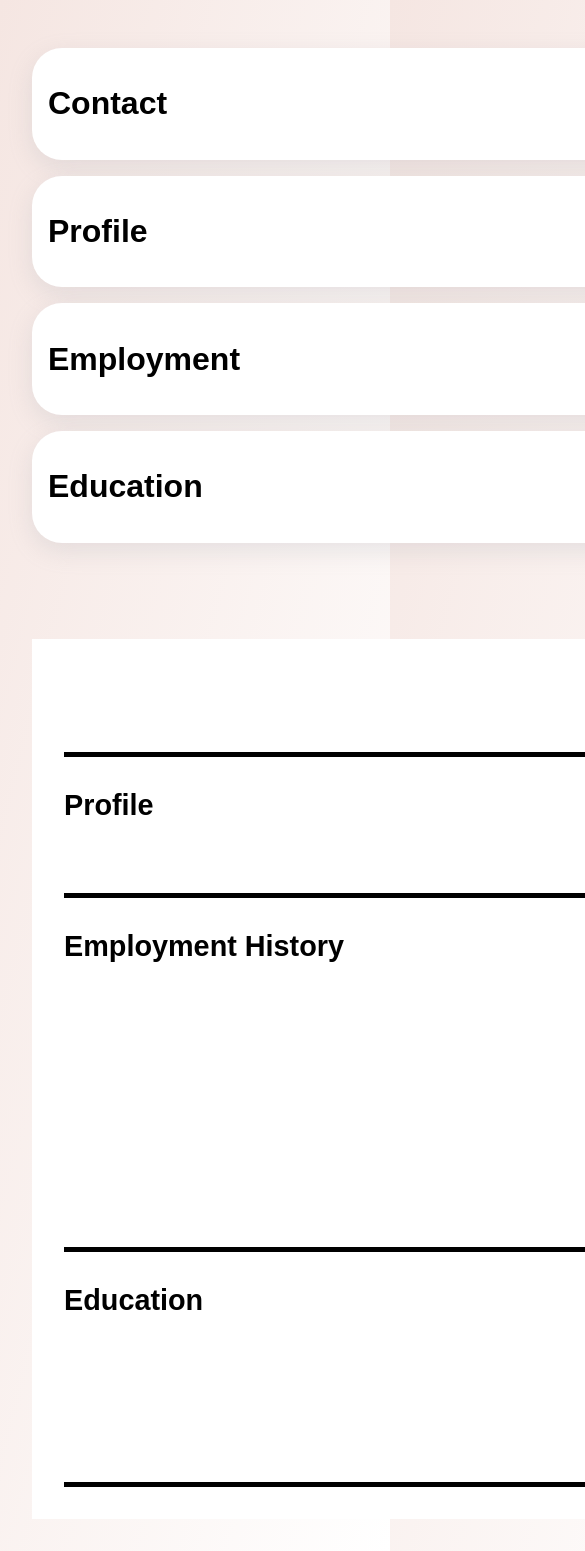
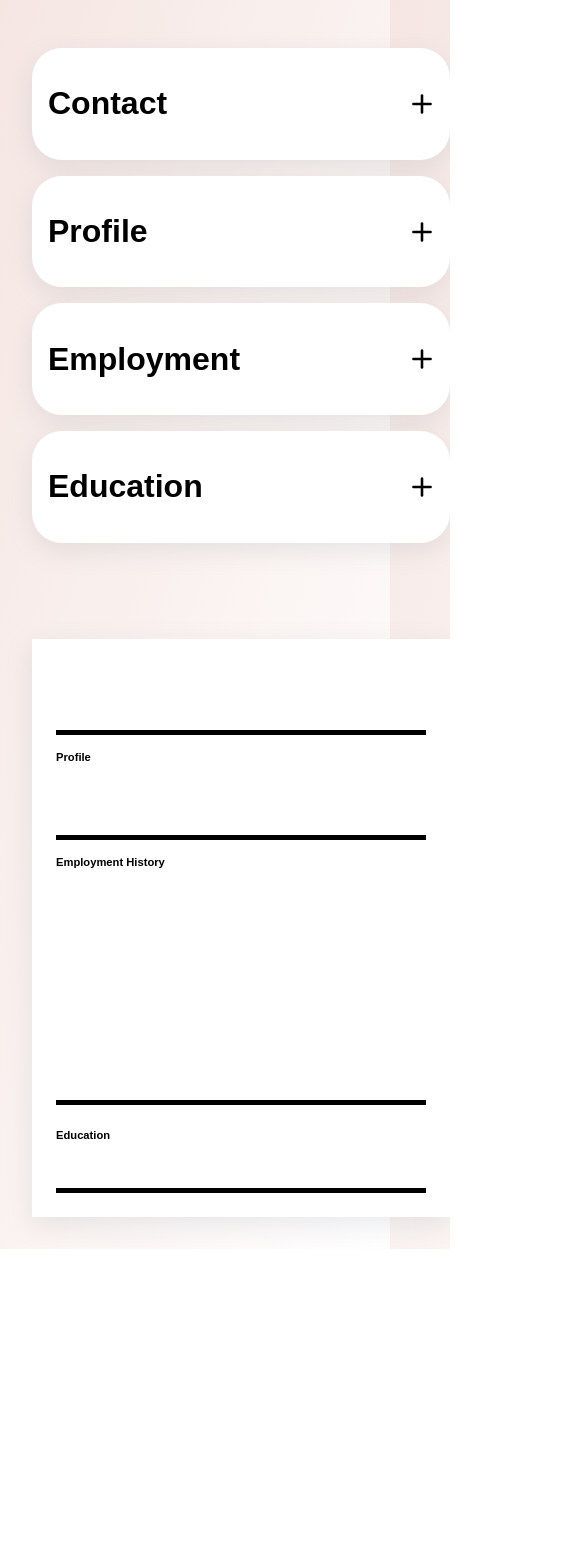
Before and after one commit to Jonathan-Winter-Dev/cv-maker, a React (Vite) app: page / in a window 390 px wide. Shown: the top 1551 px of the page, 585 px wide, since content can reach past the window. After the commit the page ends 1249 px from the top, so only its background shows below. Built offline with nearby package versions, Linux system fonts and the light colour scheme.

Commit message:
add cv page font responsiveness

```diff
--- a/src/App.css
+++ b/src/App.css
@@ -353,7 +353,6 @@ template {
 /* END CSS NORMALIZE */
 
 :root {
-  min-height: 1vw;
   font-family: Arial, Helvetica, sans-serif;
   --delete-color: #ee6055;
   --delete-color-hover: #da5046;
@@ -374,6 +373,14 @@ template {
   --green-background: #c4e8c1;
   --green-background-hover: #a2dc9d;
   --border-radius-input-button: 8px;
+
+  --cv-h1: 2em;
+  --cv-h2: 1.4em;
+  --cv-h3: 1.2em;
+  --cv-h4: 1em;
+  --cv-p: 0.7em;
+
+  min-height: 1vw;
   background-image: linear-gradient(
     to bottom right,
     var(--sweet-salmon),
@@ -383,7 +390,7 @@ template {
 
 .cvBuilder {
   display: grid;
-  grid-template-columns: repeat(auto-fit, minmax(650px, 1fr));
+  grid-template-columns: repeat(auto-fit, minmax(450px, 1fr));
   gap: 3em;
   border: none;
   padding: 1em;
@@ -391,21 +398,17 @@ template {
 
 .cvPage {
   /* aspect ratio of an a4 piece of paper */
-  max-width: 600px;
-  width: 100%;
+  max-width: 800px;
   overflow: hidden;
   aspect-ratio: 210 / 297;
   background-color: white;
   display: grid;
   grid-template-columns: 1fr 2fr;
-  grid-template-rows: 1fr 1.2fr 3fr 2fr;
+  grid-template-rows: 1fr 1.2fr 3fr 1fr;
   margin: 2em 1em 1em 1em;
   padding: 1em;
   container-type: inline-size;
-}
-
-.cvPage * {
-  font-size: 1em;
+  box-shadow: rgba(149, 157, 165, 0.2) 0px 8px 24px;
 }
 
 .cvPage h1,
@@ -416,8 +419,29 @@ template {
   padding: 0;
 }
 
+.cvPage h1 {
+  font-size: var(--cv-h1);
+}
+
+.cvPage h2 {
+  font-size: var(--cv-h2);
+}
+
+.cvPage h3 {
+  font-size: var(--cv-h3);
+}
+
+.cvPage h4 {
+  font-size: var(--cv-h4);
+}
+
+.cvPage p,
+.cvPage li {
+  font-size: var(--cv-p);
+}
+
 .cvPage > div {
-  margin: 1em;
+  margin: 0.5em;
   display: flex;
   flex-direction: column;
   border-bottom: 5px solid black;
@@ -433,7 +457,6 @@ template {
   grid-column: 1/2;
   padding: 0;
   margin: 0;
-  font-size: 1vw;
 }
 
 .cvPage .contact .contactDetails {
@@ -442,29 +465,18 @@ template {
   align-items: end;
 }
 
-.cvPage .profileContainer {
-  grid-column: 1/3;
-}
-
-.cvPage h2 {
-  font-size: 1.8em;
-  padding: 0;
-  margin: 0;
-}
-
+.cvPage .educationContainer,
+.cvPage .profileContainer,
 .cvPage .employmentContainer {
   grid-column: 1/3;
 }
 
+.cvPage .jobCvContainer,
 .cvPage .educationContainer {
-  grid-column: 1/3;
-}
-
-.cvPage .jobCvContainer {
   margin-top: 1em;
   display: grid;
   grid-template-columns: 1fr 2fr;
-  gap: 1em;
+  gap: 0;
 }
 
 .cvPage .jobCvContainer .jobDetailsContainer {
@@ -474,9 +486,107 @@ template {
   grid-column: 1/2;
 }
 
+.educationCvContainer {
+  grid-column: 1/3;
+  border: 1px solid black;
+  display: grid;
+  gap: 0.5em;
+  grid-template-columns: 1fr 2fr;
+}
+
+@container (width < 700px) {
+  .cvPage h1 {
+    color: red;
+    font-size: calc(var(--cv-h1) * 0.8);
+  }
+
+  .cvPage h2 {
+    font-size: calc(var(--cv-h2) * 0.8);
+  }
+
+  .cvPage h3 {
+    font-size: calc(var(--cv-h3) * 0.8);
+  }
+
+  .cvPage h4 {
+    font-size: calc(var(--cv-h4) * 0.8);
+  }
+
+  .cvPage p,
+  .cvPage li {
+    font-size: calc(var(--cv-p) * 0.8);
+  }
+}
+
 @container (width < 600px) {
-  .profileContainer h2 {
+  .cvPage h1 {
     color: red;
+    font-size: calc(var(--cv-h1) * 0.7);
+  }
+
+  .cvPage h2 {
+    font-size: calc(var(--cv-h2) * 0.7);
+  }
+
+  .cvPage h3 {
+    font-size: calc(var(--cv-h3) * 0.7);
+  }
+
+  .cvPage h4 {
+    font-size: calc(var(--cv-h4) * 0.7);
+  }
+
+  .cvPage p,
+  .cvPage li {
+    font-size: calc(var(--cv-p) * 0.7);
+  }
+}
+
+@container (width < 500px) {
+  .cvPage h1 {
+    color: red;
+    font-size: calc(var(--cv-h1) * 0.6);
+  }
+
+  .cvPage h2 {
+    font-size: calc(var(--cv-h2) * 0.6);
+  }
+
+  .cvPage h3 {
+    font-size: calc(var(--cv-h3) * 0.6);
+  }
+
+  .cvPage h4 {
+    font-size: calc(var(--cv-h4) * 0.6);
+  }
+
+  .cvPage p,
+  .cvPage li {
+    font-size: calc(var(--cv-p) * 0.6);
+  }
+}
+
+@container (width < 500px) {
+  .cvPage h1 {
+    color: red;
+    font-size: calc(var(--cv-h1) * 0.5);
+  }
+
+  .cvPage h2 {
+    font-size: calc(var(--cv-h2) * 0.5);
+  }
+
+  .cvPage h3 {
+    font-size: calc(var(--cv-h3) * 0.5);
+  }
+
+  .cvPage h4 {
+    font-size: calc(var(--cv-h4) * 0.5);
+  }
+
+  .cvPage p,
+  .cvPage li {
+    font-size: calc(var(--cv-p) * 0.5);
   }
 }
 
--- a/src/education/EducationCv.jsx
+++ b/src/education/EducationCv.jsx
@@ -7,11 +7,13 @@ export default function EducationCv({ education, subjects }) {
     );
     return (
       <div className="educationCvContainer" key={el.id}>
-        <h2>{el.school}</h2>
-        <h3>{el.location}</h3>
-        <p>
-          {el.startDate.toString()} - {el.endDate.toString()}
-        </p>
+        <div className="educationDetailsContainer">
+          <h2>{el.school}</h2>
+          <h3>{el.location}</h3>
+          <p>
+            {el.startDate.toString()} - {el.endDate.toString()}
+          </p>
+        </div>
         <div className="subjectsContainer">
           <SubjectsCv subjects={[...subjectsForDisplay]} />
         </div>
```
